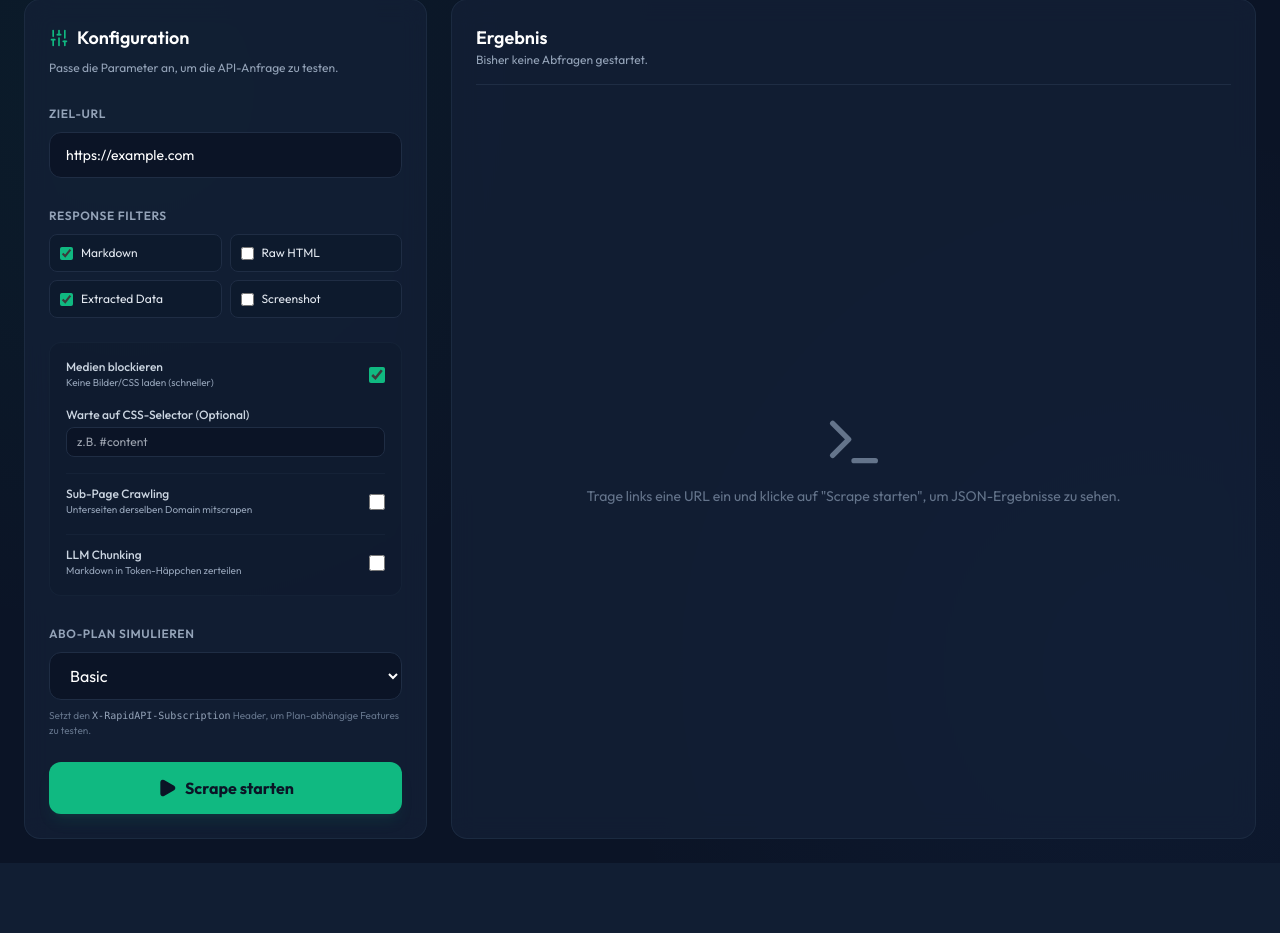
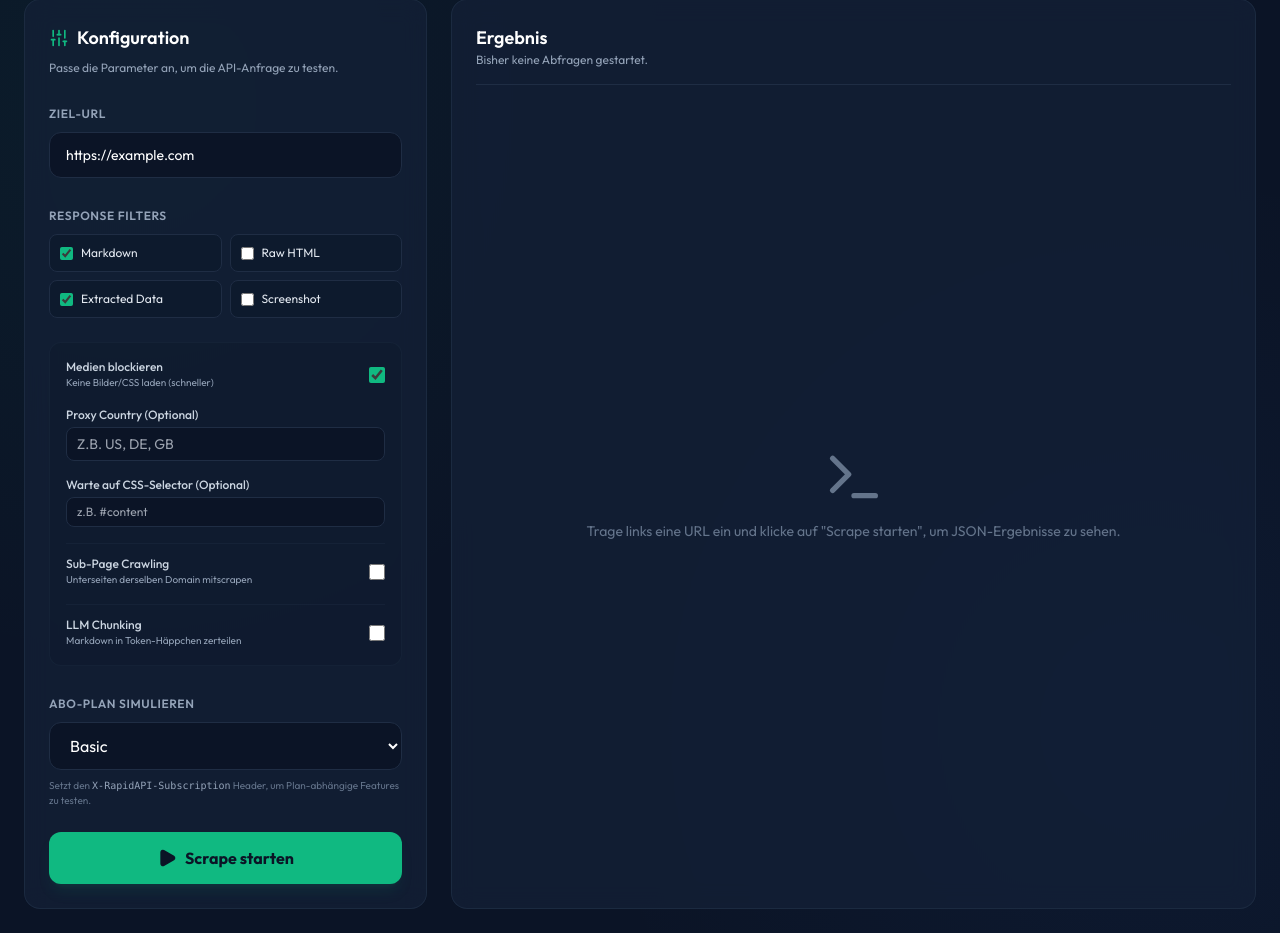
Before and after one commit to aljan92/rddtscpr, a FastAPI app: template app/templates/web/playground.html in a window 1280 px wide. Shown: the part 103-1036 px from the top of the page. Before the commit the page ends 966 px from the top, so only its background shows below. Run offline with FastAPI, Linux system fonts and the light colour scheme; the template is opened without the code that fills it, so the values that code supplies are empty; some libraries are stand-ins or nearby versions.

Commit message:
feat: add proxy country inputs to both playground UIs

```diff
--- a/app/templates/web/playground.html
+++ b/app/templates/web/playground.html
@@ -156,6 +156,12 @@
                     </div>
 
 
+
+                    <!-- Proxy Country -->
+                    <div class="space-y-1">
+                        <span class="font-medium text-slate-300">Proxy Country (Optional)</span>
+                        <input id="opt-proxy-country" type="text" placeholder="z.B. US, DE, GB" maxlength="2" class="w-full bg-scraper-dark border border-scraper-border rounded-lg px-2.5 py-1.5 text-slate-300 focus:outline-none focus:border-scraper-emerald text-sm uppercase">
+                    </div>
 
                     <!-- Wait For Selector -->
                     <div class="space-y-1">
@@ -341,6 +347,7 @@
             const payload = {
                 url: url,
                 delivery_mode: "direct",
+                proxy_country: document.getElementById("opt-proxy-country").value.trim().toUpperCase() || null,
                 response_filters: {
                     include_markdown: document.getElementById("filter-md").checked,
                     include_html: document.getElementById("filter-html").checked,
```
Also changed, not shown: app/templates/web/rapidapi_playground.html (+7 -0 lines).
